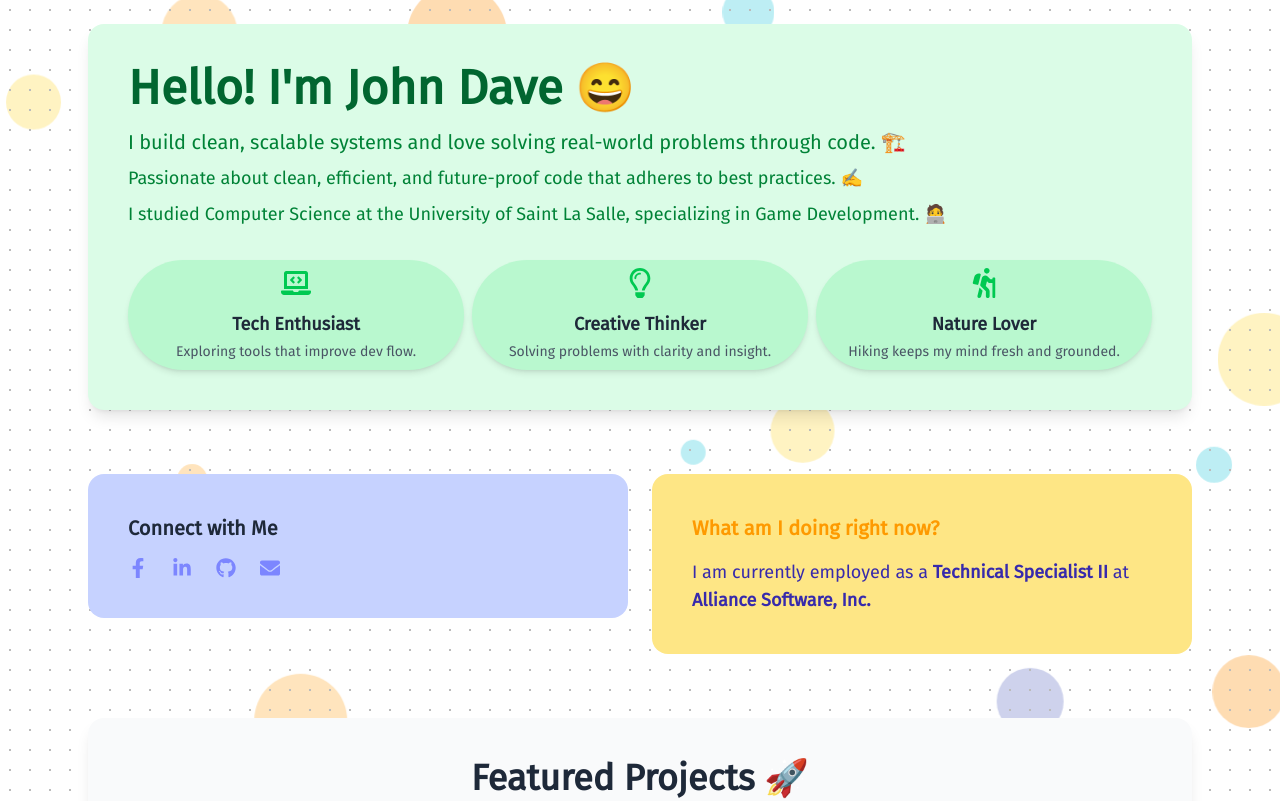
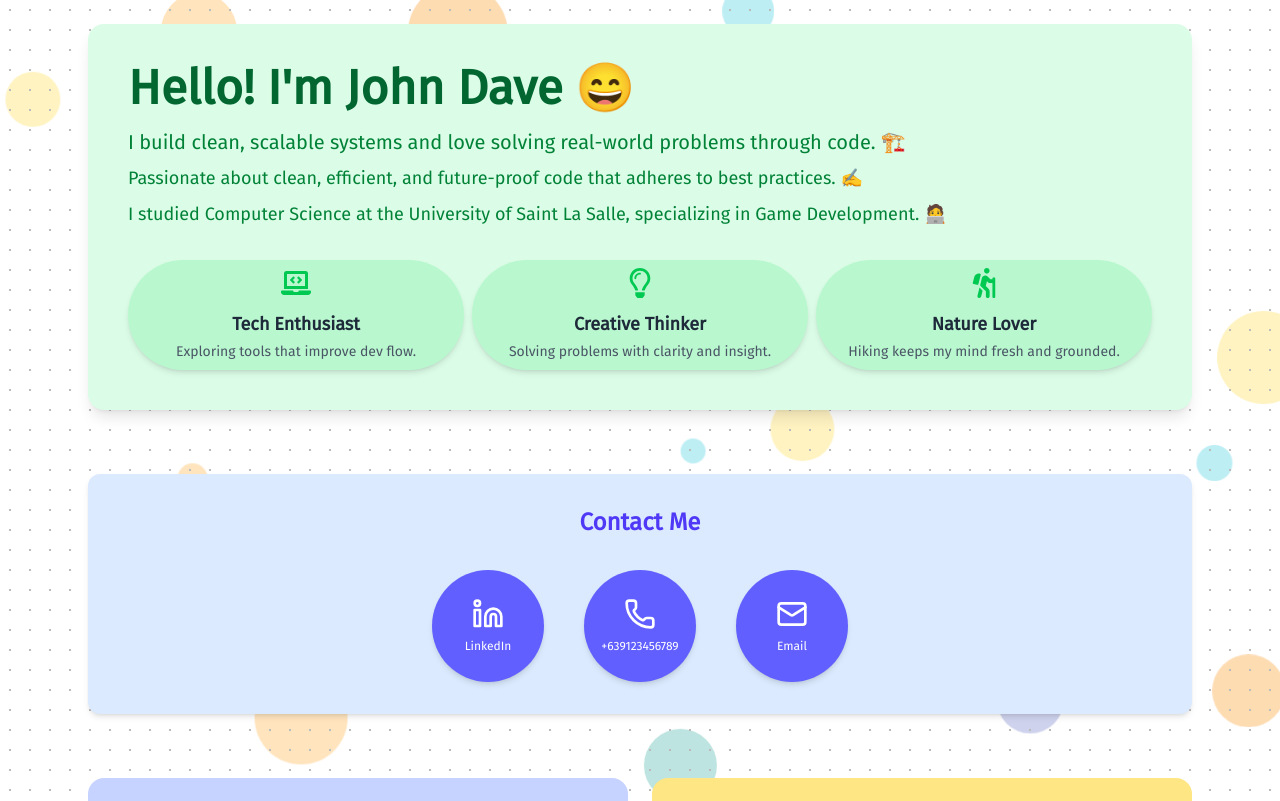
Before and after one commit to jdevc20/camdevportfolio, a Next.js app: page / in a window 1280 px wide. Shown: the top 801 px of the page. Built offline with nearby package versions, Linux system fonts and the light colour scheme.

Commit message:
[*] Added contact

```diff
--- a/package.json
+++ b/package.json
@@ -10,6 +10,7 @@
   },
   "dependencies": {
     "animate.css": "^4.1.1",
+    "lucide-react": "^0.503.0",
     "next": "15.2.1",
     "react": "^19.0.0",
     "react-dom": "^19.0.0",
--- /dev/null
+++ b/src/app/components/ContactCard.jsx
@@ -0,0 +1,38 @@
+import { Mail, Linkedin, Phone } from "lucide-react";
+
+export default function ContactCard({ linkedin, viber, email }) {
+  return (
+    <div className="shadow-md rounded-xl p-8 hover:shadow-xl transition-shadow duration-300 bg-blue-100">
+      <h3 className="text-2xl font-bold text-indigo-600 mb-8 text-center">Contact Me</h3>
+
+      <div className="flex justify-center items-center gap-10 flex-wrap">
+        {linkedin && (
+          <a
+            href={linkedin}
+            target="_blank"
+            rel="noopener noreferrer"
+            className="flex flex-col items-center justify-center bg-indigo-500 hover:bg-indigo-600 text-white w-28 h-28 rounded-full transition-all duration-300 shadow-md"
+          >
+            <Linkedin size={32} />
+            <span className="text-xs mt-2">LinkedIn</span>
+          </a>
+        )}
+        {viber && (
+          <div className="flex flex-col items-center justify-center bg-indigo-500 text-white w-28 h-28 rounded-full shadow-md">
+            <Phone size={32} />
+            <span className="text-xs mt-2 text-center">{viber}</span>
+          </div>
+        )}
+        {email && (
+          <a
+            href={`mailto:${email}`}
+            className="flex flex-col items-center justify-center bg-indigo-500 hover:bg-indigo-600 text-white w-28 h-28 rounded-full transition-all duration-300 shadow-md"
+          >
+            <Mail size={32} />
+            <span className="text-xs mt-2">Email</span>
+          </a>
+        )}
+      </div>
+    </div>
+  );
+}
--- a/src/app/components/Footer.jsx
+++ b/src/app/components/Footer.jsx
@@ -2,7 +2,7 @@ export default function Footer() {
     return (
       <footer className="bg-emerald-300 text-gray-800 py-4 mt-12 rounded-t-2xl shadow-inner">
         <div className="max-w-6xl mx-auto px-6 text-center">
-          <p className="text-sm">&copy; {new Date().getFullYear()} John Dave Camarin Portfolio</p>
+          <p className="text-sm">&copy; {new Date().getFullYear()} John Dave Camarin Portfolio               ''''''''''''''''''''''''''''''''</p>
         </div>
       </footer>
     );
--- a/src/app/page.js
+++ b/src/app/page.js
@@ -8,6 +8,7 @@ import ProjectSection from "./components/ProjectSection";
 import SkillsSection from "./components/SkillSection";
 import Status from "./components/Status";
 import Footer from "./components/Footer";
+import ContactCard from "./components/ContactCard";
 
 export default function Home() {
   return (
@@ -20,12 +21,24 @@ export default function Home() {
             <IntroductionSection />
           </AnimatedOnScroll>
 
+
           <AnimatedOnScroll animation="animate__fadeInUp" delay="0.2s">
-  <div className="grid grid-cols-1 md:grid-cols-2 gap-4 md:gap-6 items-start">
-    <Connect />
-    <Status />
-  </div>
-</AnimatedOnScroll>
+            <ContactCard
+              linkedin="https://linkedin.com/in/johndave"
+              viber="+639123456789"
+              email="johndave@example.com"
+            />
+          </AnimatedOnScroll>
+
+
+
+
+          <AnimatedOnScroll animation="animate__fadeInUp" delay="0.2s">
+            <div className="grid grid-cols-1 md:grid-cols-2 gap-4 md:gap-6 items-start">
+              <Connect />
+              <Status />
+            </div>
+          </AnimatedOnScroll>
 
 
 
@@ -42,7 +55,7 @@ export default function Home() {
           </AnimatedOnScroll>
 
           <AnimatedOnScroll animation="animate__fadeInRight" delay="0.6s">
-            <Footer/>
+            <Footer />
           </AnimatedOnScroll>
         </div>
       </div>
```
Also changed, not shown: 1 other file (tests, documents, lock files or other folders).
